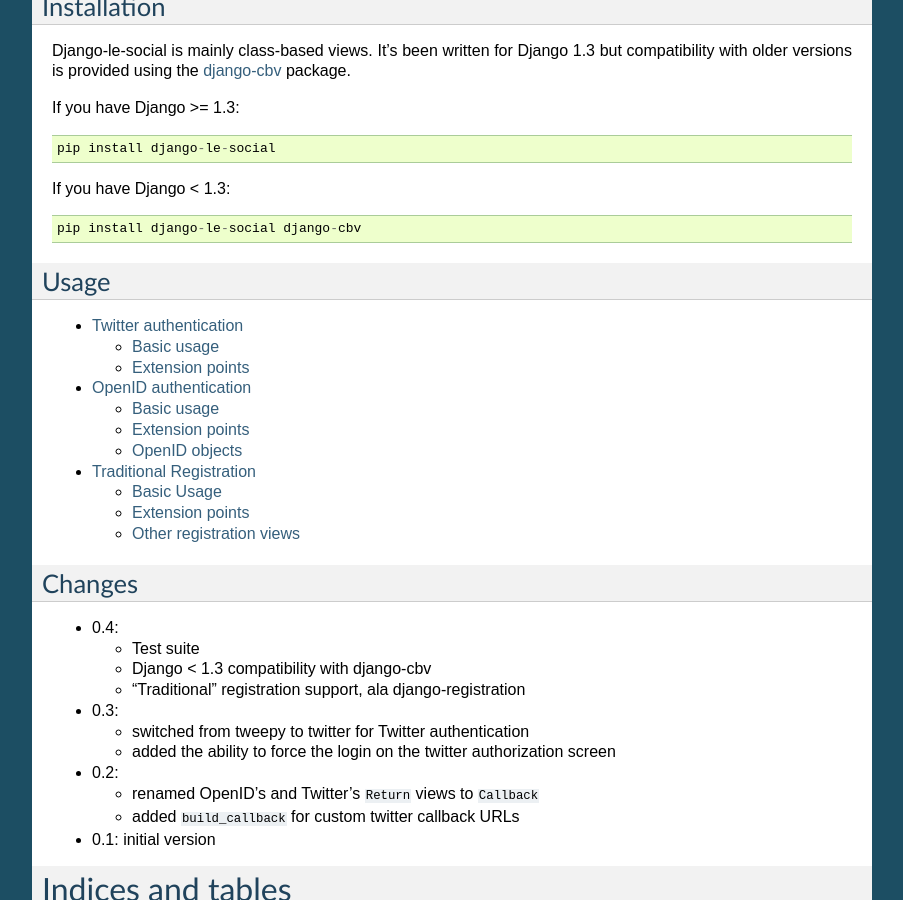
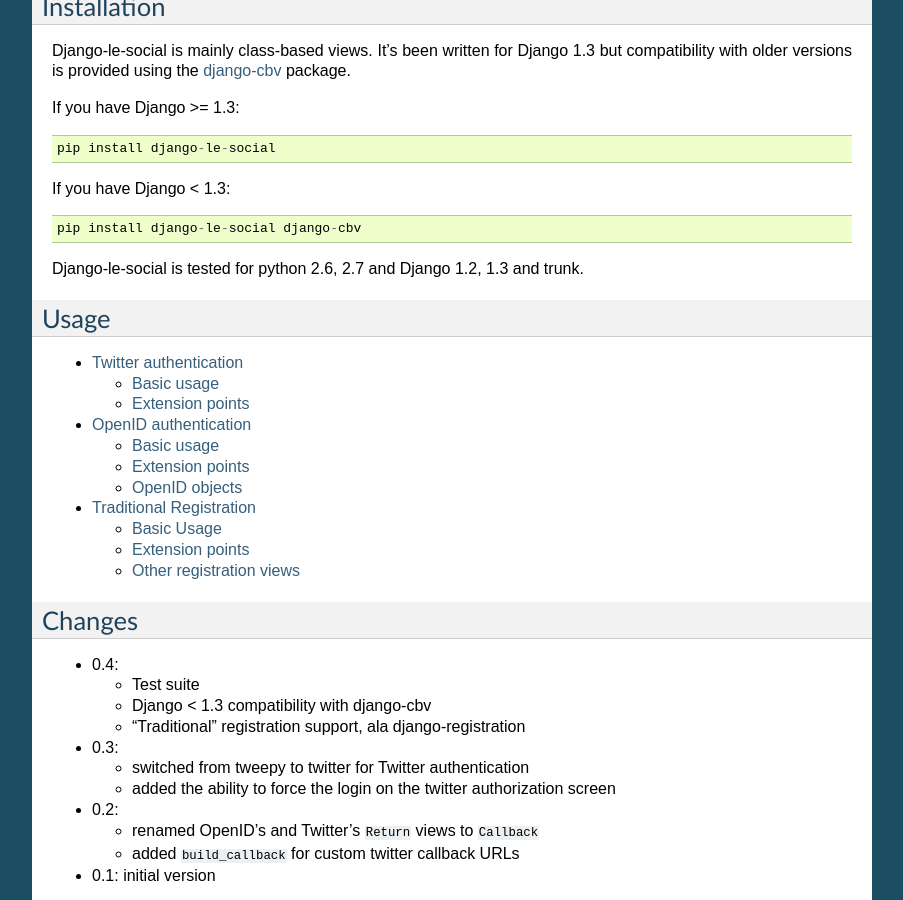
Before and after one commit to brutasse/django-le-social, a Sphinx documentation site: the page built from docs/index.rst, in a window 1280 px wide and 900 px high, scrolled down 552 px. Shown: the whole window, without its empty margins (198-1101 px from the left). Built offline with Sphinx 7.4.7, drawn with Linux system fonts in a browser that asks for light colours.

Commit message:
Added a note about python / django compatibility

```diff
--- a/docs/index.rst
+++ b/docs/index.rst
@@ -51,6 +51,8 @@
 
     pip install django-le-social django-cbv
 
+Django-le-social is tested for python 2.6, 2.7 and Django 1.2, 1.3 and trunk.
+
 Usage
 -----
 
```
